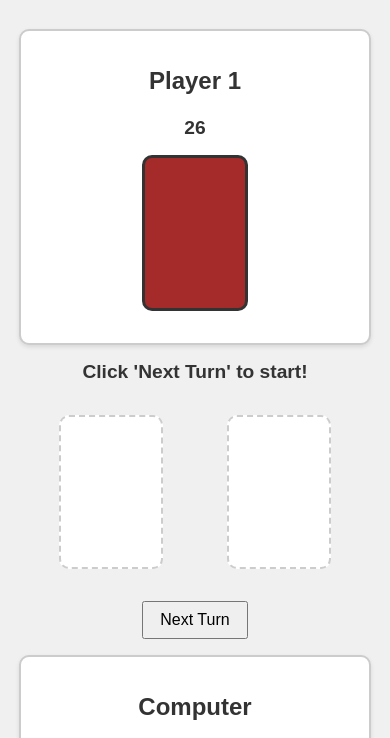
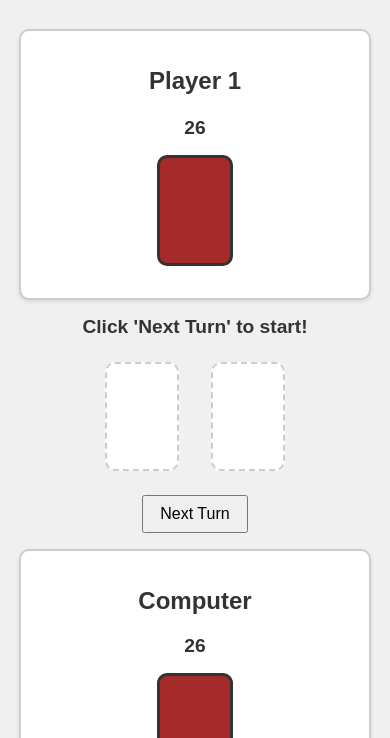
Before and after one commit to dasali-jenario/war-cards, a plain HTML site: page index.html in a window 390 px wide. Both pictures are taken after a click on the button "Player vs. Computer". Shown: the part 83-821 px from the top of the page. Drawn offline with Linux system fonts and the light colour scheme.

Commit message:
Add responsive card size variables and breakpoints

```diff
--- a/style.css
+++ b/style.css
@@ -1,3 +1,8 @@
+:root {
+    --card-width: 100px;
+    --card-height: 150px;
+}
+
 body {
     font-family: sans-serif;
     background-color: #f0f0f0;
@@ -76,8 +81,8 @@ main {
 }
 
 .deck {
-    width: 100px;
-    height: 150px;
+    width: var(--card-width);
+    height: var(--card-height);
     border: 3px solid #333;
     border-radius: 10px;
     margin: 1rem auto;
@@ -109,8 +114,8 @@ main {
 }
 
 .card-slot {
-    width: 100px;
-    height: 150px;
+    width: var(--card-width);
+    height: var(--card-height);
     border: 2px dashed #ccc;
     border-radius: 10px;
     margin: 0 2rem;
@@ -209,11 +214,36 @@ main {
         flex-direction: row;
     }
 }
+@media (max-width: 480px) {
+    :root {
+        --card-width: 70px;
+        --card-height: 105px;
+    }
+
+    .card-slot {
+        margin: 0 1rem;
+    }
+    .played-cards {
+        margin: 0.5rem 0;
+    }
+}
+
+@media (min-width: 900px) {
+    :root {
+        --card-width: 120px;
+        --card-height: 180px;
+    }
+
+    .player-section {
+        width: 32%;
+    }
+}
+
 
 .card {
     position: relative;
-    width: 100px;
-    height: 150px;
+    width: var(--card-width);
+    height: var(--card-height);
     border: 1px solid #000;
     border-radius: 10px;
     background-color: white;
```
